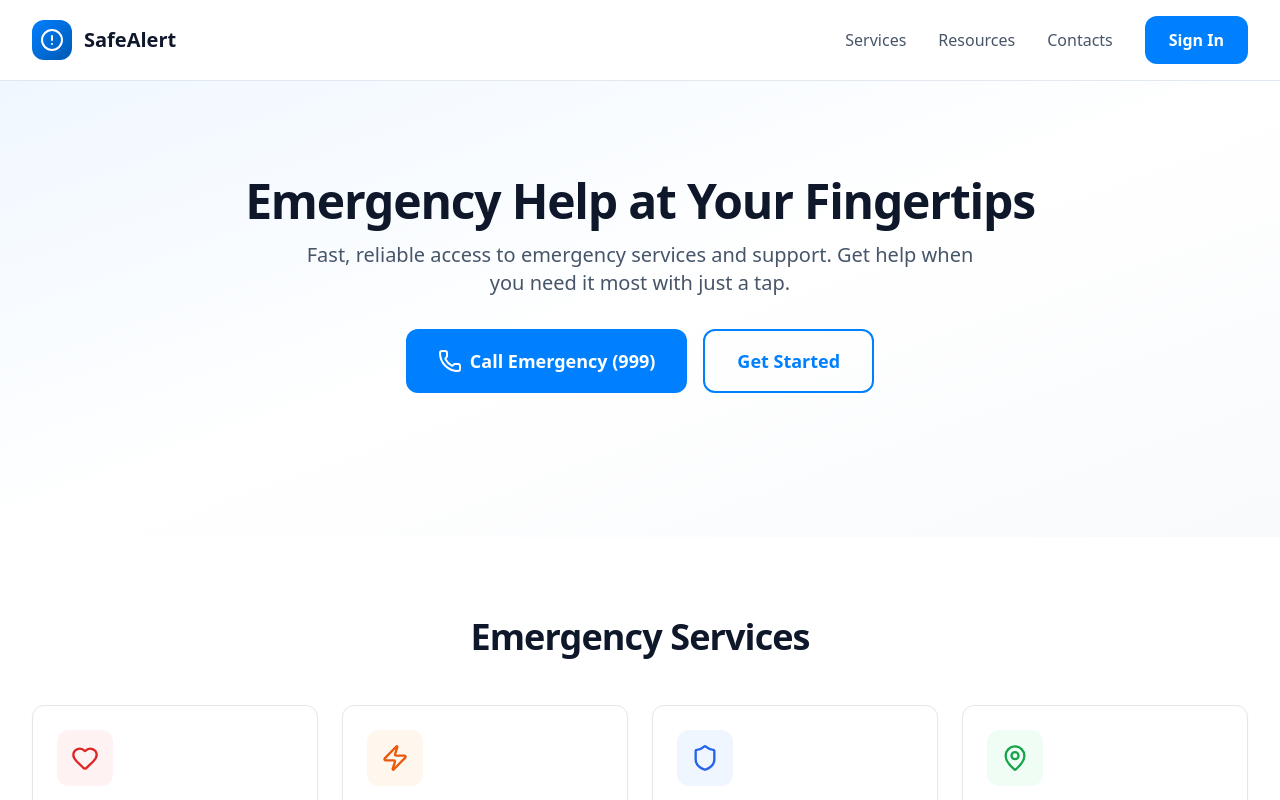
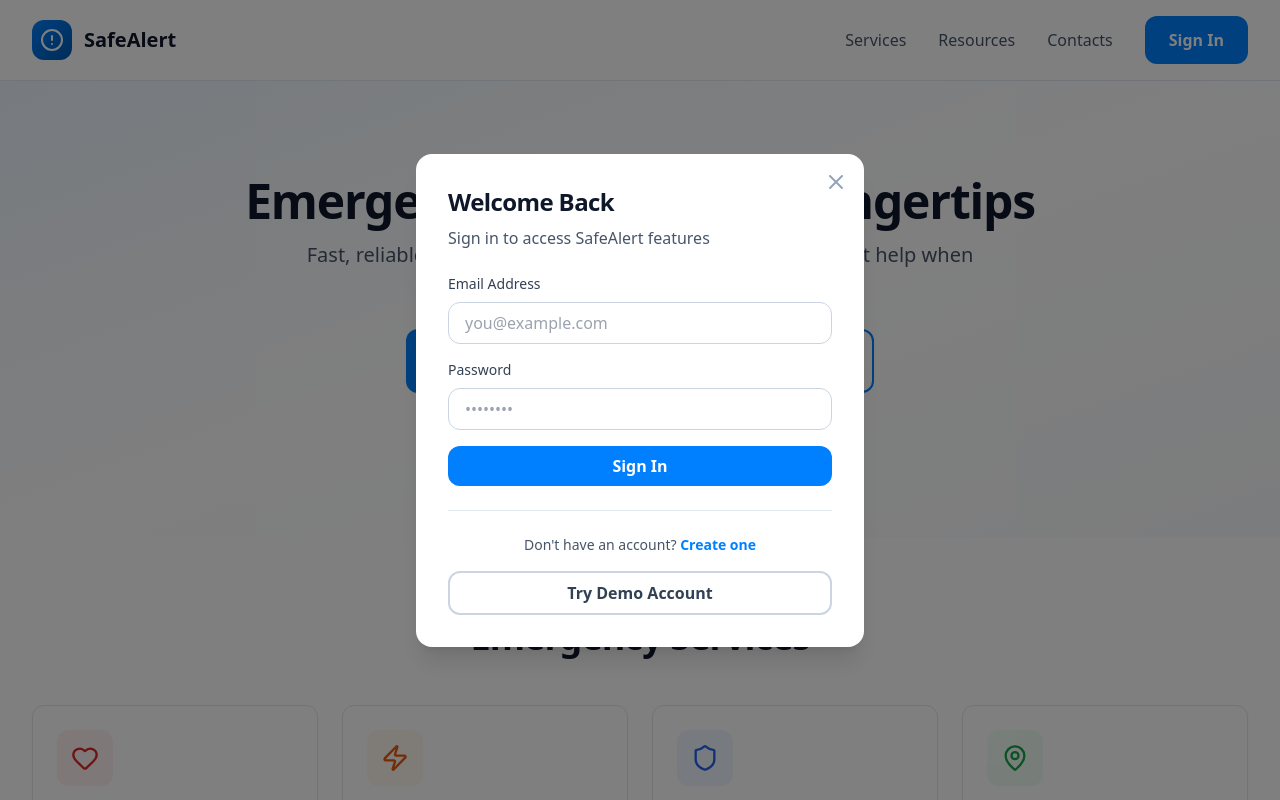
Before and after one commit to Ejore254/emergency-responde-hub, a React (Vite) app: page / in a window 1280 px wide. Both pictures are taken after a click on the button "Sign In". Shown: the top 800 px of the page. Built offline with nearby package versions, Linux system fonts and the light colour scheme.

Commit message:
completionId: cgen-701a295d653542c7a7c5b0c05bf55097
cgen-701a295d653542c7a7c5b0c05bf55097

```diff
--- a/client/pages/Index.tsx
+++ b/client/pages/Index.tsx
@@ -397,6 +397,82 @@ export default function Index() {
           </div>
         </div>
       </footer>
+
+      {/* Sign In Modal */}
+      {showSignIn && (
+        <div className="fixed inset-0 bg-black bg-opacity-50 flex items-center justify-center z-50 p-4">
+          <div className="bg-white rounded-2xl shadow-xl max-w-md w-full p-8 relative">
+            <button
+              onClick={() => setShowSignIn(false)}
+              className="absolute top-4 right-4 text-slate-400 hover:text-slate-600"
+            >
+              <X className="w-6 h-6" />
+            </button>
+
+            <h2 className="text-2xl font-bold text-slate-900 mb-2">Welcome Back</h2>
+            <p className="text-slate-600 mb-6">Sign in to access SafeAlert features</p>
+
+            <form onSubmit={handleSignIn} className="space-y-4">
+              <div>
+                <label className="block text-sm font-medium text-slate-700 mb-2">
+                  Email Address
+                </label>
+                <input
+                  type="email"
+                  required
+                  value={userEmail}
+                  onChange={(e) => setUserEmail(e.target.value)}
+                  placeholder="you@example.com"
+                  className="w-full px-4 py-2 border border-slate-300 rounded-lg focus:ring-2 focus:ring-emergency-blue focus:border-transparent outline-none"
+                />
+              </div>
+
+              <div>
+                <label className="block text-sm font-medium text-slate-700 mb-2">
+                  Password
+                </label>
+                <input
+                  type="password"
+                  placeholder="••••••••"
+                  className="w-full px-4 py-2 border border-slate-300 rounded-lg focus:ring-2 focus:ring-emergency-blue focus:border-transparent outline-none"
+                />
+              </div>
+
+              <button
+                type="submit"
+                className="w-full bg-emergency-blue text-white py-2 px-4 rounded-lg font-semibold hover:bg-emergency-blue-dark transition-colors"
+              >
+                Sign In
+              </button>
+            </form>
+
+            <div className="mt-6 pt-6 border-t border-slate-200">
+              <p className="text-center text-sm text-slate-600">
+                Don't have an account?{" "}
+                <button className="text-emergency-blue font-semibold hover:underline">
+                  Create one
+                </button>
+              </p>
+            </div>
+
+            <div className="mt-4">
+              <button
+                onClick={() => {
+                  setUserEmail("demo@safealert.ke");
+                  setTimeout(() => {
+                    setIsSignedIn(true);
+                    setShowSignIn(false);
+                    alert("Demo account signed in!");
+                  }, 100);
+                }}
+                className="w-full border-2 border-slate-300 text-slate-700 py-2 px-4 rounded-lg font-semibold hover:bg-slate-50 transition-colors"
+              >
+                Try Demo Account
+              </button>
+            </div>
+          </div>
+        </div>
+      )}
     </div>
   );
 }
```
